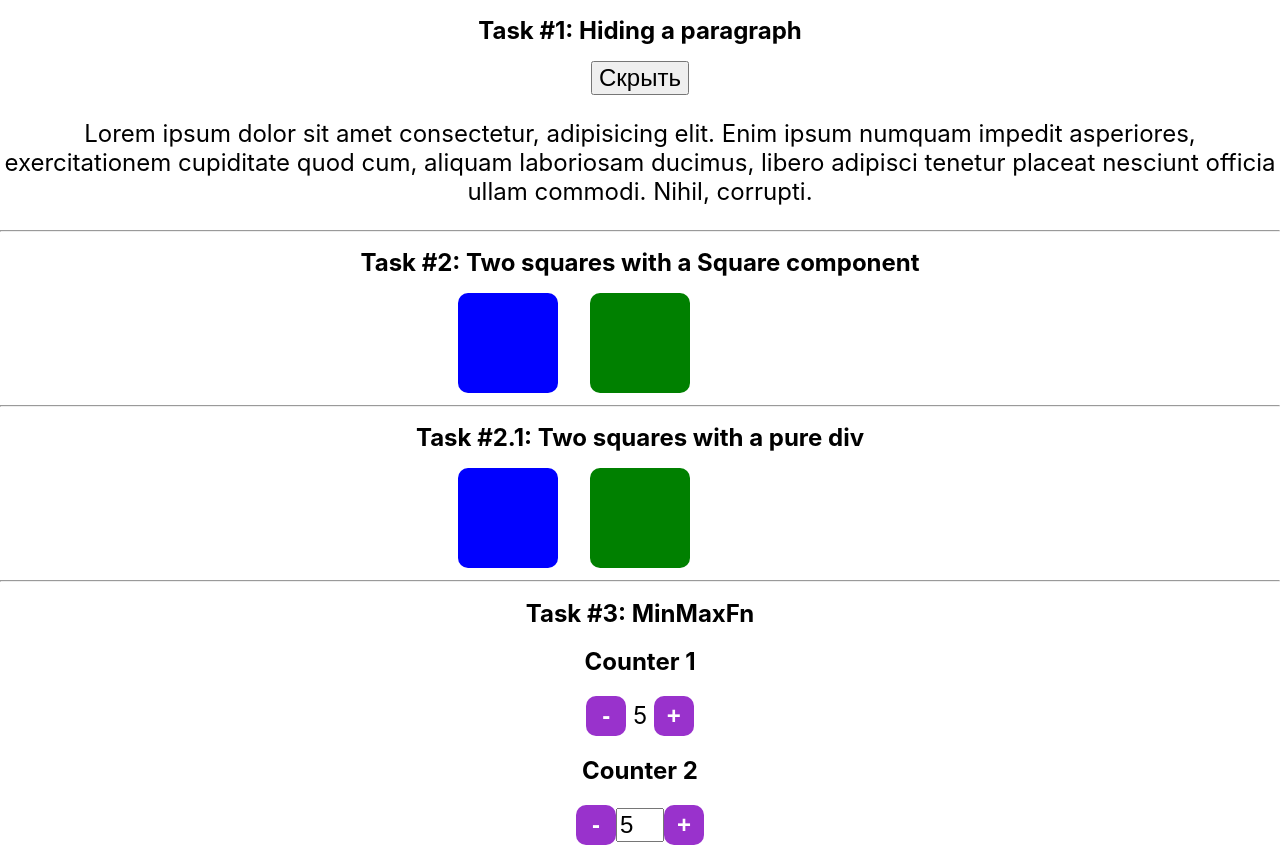
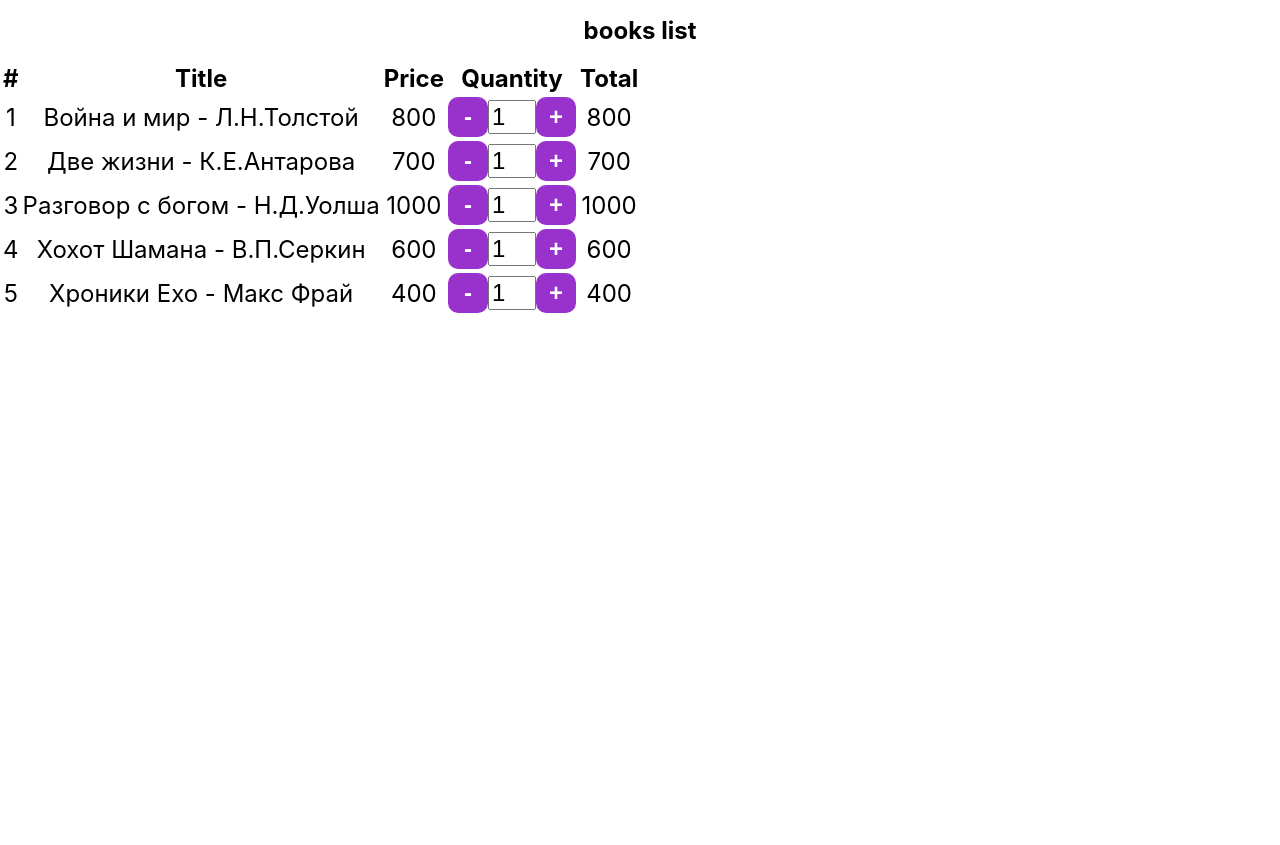
Before and after one commit to ipotemkin/sky-react, a React (Create React App) app: page / in a window 1280 px wide. After the commit the page ends 800 px from the top, so only its background shows below. Built offline with nearby package versions, Linux system fonts and the light colour scheme.

Commit message:
added BookCart, refactored MinMaxFn

```diff
--- a/src/App.js
+++ b/src/App.js
@@ -1,19 +1,21 @@
 import './App.css'
-import MinMaxFn from './components/MinMaxFn'
-import ParagraphBtn from './components/ParagraphBtn'
-import { Squares, Squares2 } from './components/Squares'
+import BookCart from './components/BookCart'
+// import MinMaxFn from './components/MinMaxFn'
+// import ParagraphBtn from './components/ParagraphBtn'
+// import { Squares, Squares2 } from './components/Squares'
 
 function App() {
   return (
     <div className="App">
-      <ParagraphBtn />
+      <BookCart />
+      {/* <ParagraphBtn />
       <hr />
       <Squares />
       <hr />
       <Squares2 />
       <hr />
-      <MinMaxFn min={5} max={20}/>
-      </div>
+      <MinMaxFn min={5} max={20}/>       */}
+    </div>
   )
 }
 
--- /dev/null
+++ b/src/components/BookCart.js
@@ -0,0 +1,88 @@
+/* eslint-disable no-unused-vars */
+import { useState } from 'react'
+import MinMaxFn from './MinMaxFn'
+
+function booksStub() {
+  return [
+    {
+      id: 101,
+      title: 'Война и мир - Л.Н.Толстой',
+      price: 800,
+      rest: 10,
+      quantity: 1,
+    },
+    {
+      id: 102,
+      title: 'Две жизни - К.Е.Антарова',
+      price: 700,
+      rest: 5,
+      quantity: 1,
+    },
+    {
+      id: 103,
+      title: 'Разговор с богом - Н.Д.Уолша',
+      price: 1000,
+      rest: 2,
+      quantity: 1,
+    },
+    {
+      id: 104,
+      title: 'Хохот Шамана - В.П.Серкин',
+      price: 600,
+      rest: 8,
+      quantity: 1,
+    },
+    {
+      id: 105,
+      title: 'Хроники Ехо - Макс Фрай',
+      price: 400,
+      rest: 8,
+      quantity: 1,
+    },
+  ]
+}
+function BookCart() {
+  const [books, setBooks] = useState(booksStub())
+
+  const setQuatity = (id, quantity) => {
+    setBooks(
+      books.map((book) => (book.id !== id ? book : { ...book, quantity }))
+    )
+  }
+  return (
+    <div>
+      <h1>books list</h1>
+      <table>
+        <tbody>
+          <tr>
+            <th>#</th>
+            <th>Title</th>
+            <th>Price</th>
+            <th>Quantity</th>
+            <th>Total</th>
+          </tr>
+          {books.map((book, i) => (
+            <tr key={book.id}>
+              <td>{i + 1} </td>
+              <td>{book.title} </td>
+              <td>{book.price} </td>
+              <td>
+                <MinMaxFn
+                  max={book.rest}
+                  current={book.quantity}
+                  onChange={quantity => {
+                    setQuatity(book.id, quantity)
+                    // console.log(quantity)
+                }}
+                />
+              </td>
+              <td>{ book.quantity * book.price }</td>
+            </tr>
+          ))}
+        </tbody>
+      </table>
+    </div>
+  )
+}
+
+export default BookCart
--- a/src/components/MinMaxFn.js
+++ b/src/components/MinMaxFn.js
@@ -1,36 +1,23 @@
-import { useState } from "react"
+import { useEffect, useState } from "react"
 
-export default function minMaxFn({min, max}) {
-  const [curCount, setCurCount] = useState(min)
+export default function minMaxFn({ min=1, max, current, onChange={} }) {
+  const [curCount, setCurCount] = useState(current)
 
-  const incr = () => {
-    if (curCount < max) setCurCount(curCount + 1)
-  }
+  useEffect(
+    () => {onChange(curCount)},
+    [curCount]
+  )
 
-  const decr = () => {
-    if (curCount > min) setCurCount(curCount - 1)
-  }
+  const incr = () => curCount < max && setCurCount(curCount + 1)
 
-  const validate = (value) => {
-    if (!+value || +value < min) return min
-    if (+value > max) return max
-    return +value
-  }
+  const decr = () => curCount > min && setCurCount(curCount - 1)
 
-  const onChangeCount = (event) => {
-    setCurCount(validate(event.target.value))
-  }
+  const validate = value => Math.min(max, Math.max(min, Number(value) || min ))
+
+  const onChangeCount = event => setCurCount(validate(event.target.value))
 
   return (
     <div>
-      <h1>Task #3: MinMaxFn</h1>
-
-      <h2>Counter 1</h2>
-      <button className="btn" type="button" onClick={decr}>-</button>
-      <span> { curCount } </span>
-      <button className="btn" type="button" onClick={incr}>+</button>
-
-      <h2>Counter 2</h2>
       <button className="btn" type="button" onClick={decr}>-</button>
       <input type="text"
         value={ curCount }
```
